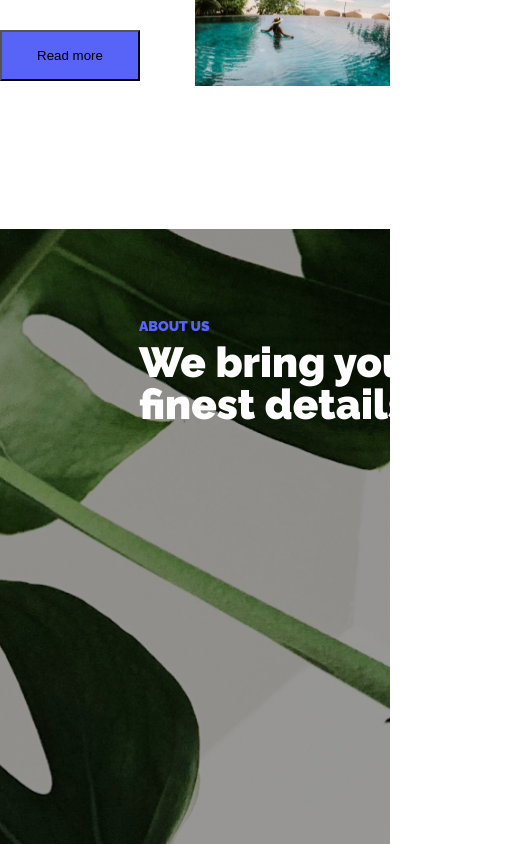
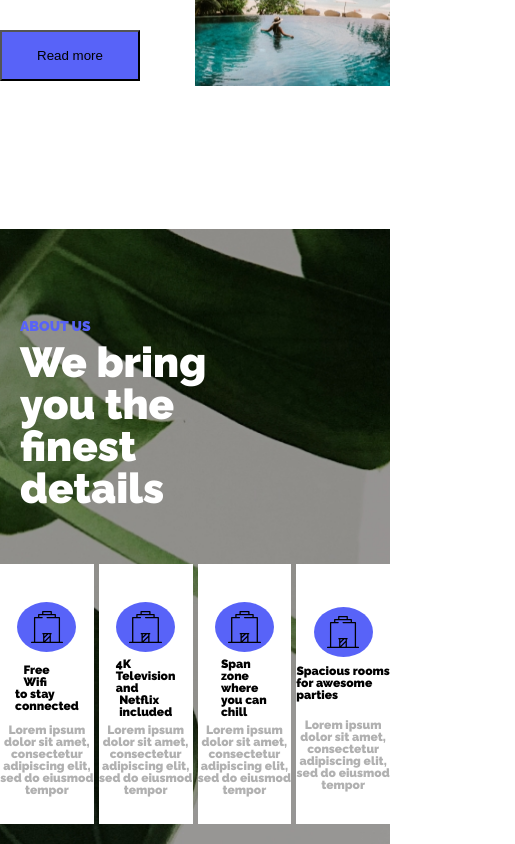
Before and after one commit to Giorgi-Dzamanashvili/shualeduri, a plain HTML site: page index.html in a window 390 px wide. Shown: the part 714-1558 px from the top of the page, 515 px wide, since content can reach past the window. Drawn offline with Linux system fonts and the light colour scheme.

Commit message:
add final

```diff
--- a/css/style.css
+++ b/css/style.css
@@ -304,7 +304,7 @@ button{
 	width: 100%;
 	height: 115px;
 	padding-top: 113px;
-	margin-left: 139px;
+	margin-left: 400px;
 	color: white;
 }
 .abus{
@@ -315,5 +315,177 @@ button{
 	font-size: 14px;
 	color: #5863F8;
 	top: 90px;
-	left: 139px;
+	left: 400px;
 }
+/*yutebi*/
+.yutebi{
+	display: flex;
+	justify-content: space-between;
+	max-width: 1115px;
+	width: 100%;
+	height: 260px;
+	margin: 0 auto;
+	margin-top: 200px;
+	margin-left: 400px;
+}
+.yuti1{
+	display: flex;
+	justify-content: center;
+	align-items: center;
+	flex-direction: column;
+	max-width: 260px;
+	width: 100%;
+	height: 260px;
+	background-color: white;
+}
+.yuti2{
+	display: flex;
+	justify-content: center;
+	align-items: center;
+	flex-direction: column;
+	max-width: 260px;
+	width: 100%;
+	height: 260px;
+	background-color: white;
+}
+.yuti3{
+	display: flex;
+	justify-content: center;
+	align-items: center;
+	flex-direction: column;
+	max-width: 260px;
+	width: 100%;
+	height: 260px;
+	background-color: white;
+}
+.yuti4{
+	display: flex;
+	justify-content: center;
+	align-items: center;
+	flex-direction: column;
+	max-width: 260px;
+	width: 100%;
+	height: 260px;
+	background-color: white;
+}
+.img-box{
+	width:59px;
+	height: 58px;
+	background-color: #5863F8;
+	border-radius: 50%;
+	display: flex;
+	justify-content: center;
+	align-items: center;
+}
+.sataurebi{
+	display: flex;
+	justify-content: center;
+	align-items: center;
+	flex-direction: column;
+	max-width: 166px;
+	width: 100%;
+	height:52px;
+	color: black;
+	font-size: 16px;
+}
+.sataurebi4{
+	display: flex;
+	justify-content: center;
+	align-items: center;
+	flex-direction: column;
+	max-width: 166px;
+	width: 100%;
+	height:52px;
+	color: black;
+	font-size: 16px;
+}
+.teqsti{
+	margin-top: 20px;
+	text-align: center;
+	max-width: 221px;
+	width: 100%;
+	height: 62px;
+	color: #B1B1B1;
+	font-size: 14px;
+}
+h2{
+	font-family: 'Raleway', sans-serif;
+}
+@media only screen and (max-width: 1550px) {
+	.yutebi{
+		margin-left: 100px;
+	}
+	.satauri2{
+		margin-left: 100px;
+	}
+	.abus{
+		left: 100px;
+	}
+}
+@media only screen and (max-width: 1235px) {
+	.yutebi{
+		width: 80%;
+	}
+	.yuti2,
+	.yuti3,
+	.yuti4{
+		margin-left: 5px;
+	}
+}
+@media only screen and (max-width: 965px) {
+	.sataurebi,
+	.sataurebi4{
+		font-size: 14px;
+	}
+}
+@media only screen and (max-width: 846px) {
+	.sataurebi{
+		font-size: 14px;
+		width: 50%;
+		margin-top: 10px;
+	}
+	.satauri2{
+		width: 50%;
+		font-size: 18px;
+	}
+	.img-box{
+		margin-top: 0px;
+		height: 50px;
+	}
+}
+@media only screen and (max-width: 690px) {
+	.teqsti{
+		font-size: 14px;
+	}
+}@media only screen and (max-width: 590px) {
+	.sataurebi,
+	.sataurebi4{
+		font-size: 14px;
+	}
+	.teqsti{
+		font-size: 12px;
+		margin-top: 10px;
+	}
+	.yutebi{
+		margin-left: 0px;
+		width: 100%;
+	}
+}
+@media only screen and (max-width: 450px) {
+	.yutebi{
+		width: 100%;
+		margin-left: 0px;
+		margin-top: 220px;
+	}
+	.satauri2{
+		margin-left: 20px;
+		margin-top: 0px;
+	}
+	.abus{
+		left: 20px;
+	}
+	.sataurebi,
+	.sataurebi4{
+		font-size: 12px;
+	}
+}
--- a/index.html
+++ b/index.html
@@ -42,7 +42,7 @@
 						<p> Lorem ipsum dolor sit amet, consectetur adipiscing elit, sed do eiusmod tempor incididunt ut labore et dolore magna aliqua. Ut enim ad minim veniam, quis </p>
 						<p class="p1"> Lorem ipsum dolor sit amet, consectetur adipiscing elit, sed do eiusmod tempor incididunt ut labore et dolore magna aliqua. Ut enim ad minim veniam, quis nostrud exercitation ullamco laboris nisi ut aliquip ex ea commodo consequat. </p>
 
-						<button type="Send" form="nameform" value="Submit">Read more</button>
+						<button>Read more</button>
 					</div>
 				</div>
 				<div class="box2">
@@ -57,7 +57,7 @@
 			</div>
 		</section>
 
-		<section2>
+		<section>
 			<div class="header2-bg">
 				<div class="satauri2">
 					<h1> We bring you the </h1>
@@ -66,8 +66,59 @@
 				<div class="abus">
 					<p> ABOUT US </p>
 				</div>
+
+				<div class="yutebi">
+					<div class="yuti1">
+						<div class="img-box">
+							<img src="img/hotel.svg" alt="logo">
+						</div>
+						<div class="sataurebi">
+							<h2> Free Wifi </h2>
+							<h2> to stay connected </h2>
+						</div>
+						<div class="teqsti">
+							<p> Lorem ipsum dolor sit amet, consectetur adipiscing elit, sed do eiusmod tempor </p>
+						</div>
+					</div>
+					<div class="yuti2">
+						<div class="img-box">
+							<img src="img/hotel.svg" alt="logo">
+						</div>
+						<div class="sataurebi">
+							<h2> 4K Television and </h2>
+							<h2> Netflix included </h2>
+						</div>
+						<div class="teqsti">
+							<p> Lorem ipsum dolor sit amet, consectetur adipiscing elit, sed do eiusmod tempor </p>
+						</div>
+					</div>
+					<div class="yuti3">
+						<div class="img-box">
+							<img src="img/hotel.svg" alt="logo">
+						</div>
+						<div class="sataurebi">
+							<h2> Span zone where </h2>
+							<h2> you can chill </h2>
+						</div>
+						<div class="teqsti">
+							<p> Lorem ipsum dolor sit amet, consectetur adipiscing elit, sed do eiusmod tempor </p>
+						</div>
+					</div>
+					<div class="yuti4">
+						<div class="img-box">
+							<img src="img/hotel.svg" alt="logo">
+						</div>
+						<div class="sataurebi4">
+							<h2> Spacious rooms </h2>
+							<h2> for awesome parties </h2>
+						</div>
+						<div class="teqsti">
+							<p> Lorem ipsum dolor sit amet, consectetur adipiscing elit, sed do eiusmod tempor </p>
+						</div>
+					</div>
+				</div>
 			</div>
-		</section2>
+		</section>
 	</header>
 </body>
 </html>
```
Also changed, not shown: img/hotel.svg (added).
